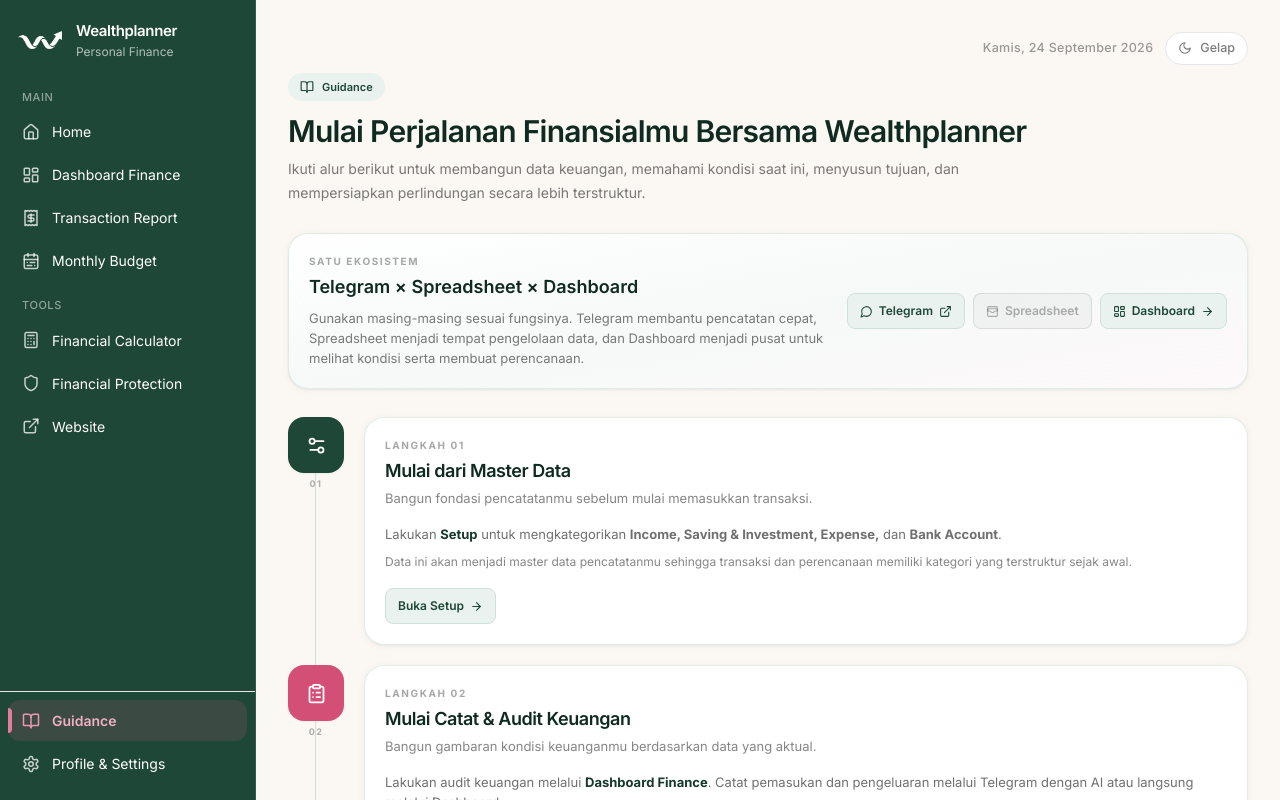
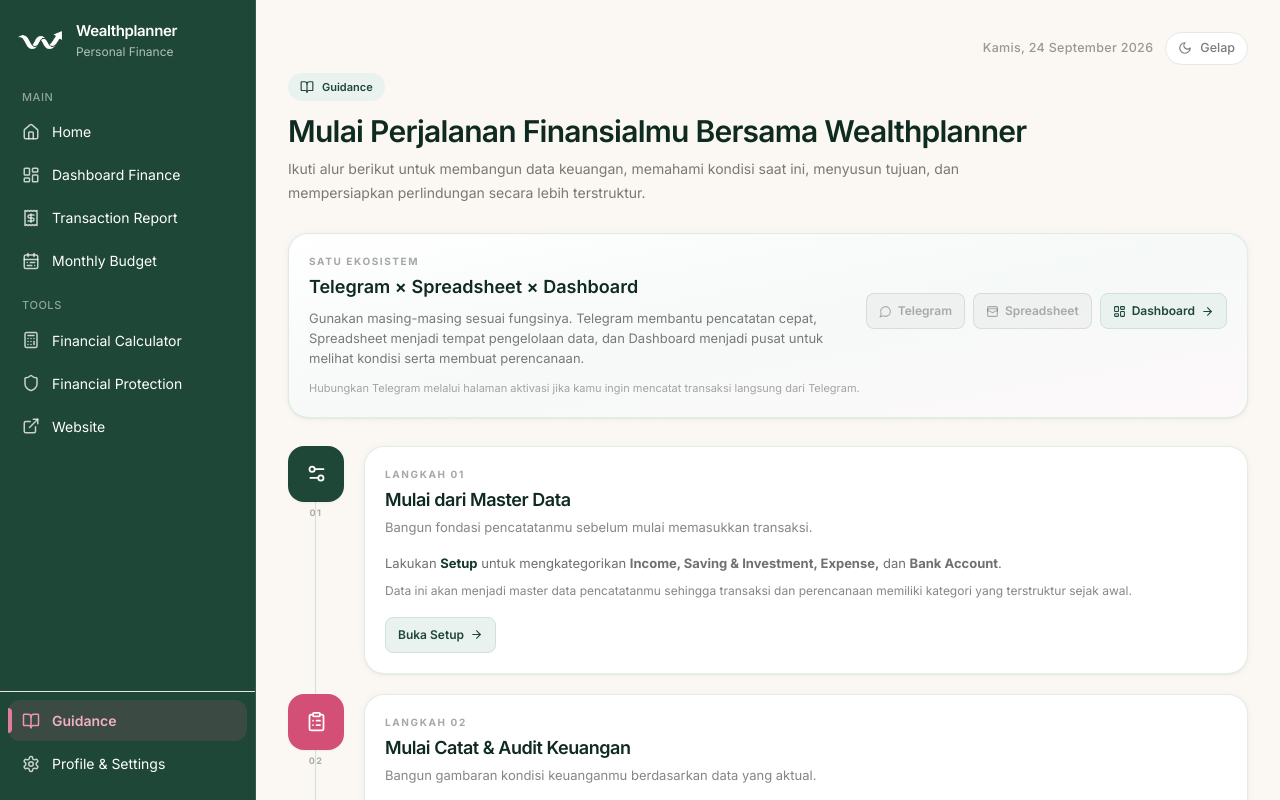
Before and after one commit to jasminework2023/personal-wealthplanner, a React (Vite) app: page /dashboard/guidance in a window 1280 px wide. Shown: the top 800 px of the page. Built offline with nearby package versions, Linux system fonts and the light colour scheme; no server answers; the HTML template or start-up script is replaced by a standard one.

Commit message:
Update Guidance.tsx

```diff
--- a/src/pages/Guidance.tsx
+++ b/src/pages/Guidance.tsx
@@ -19,7 +19,6 @@ import { useNavigate } from "react-router-dom";
 import { Card } from "../components/Card";
 import { getStoredToken } from "../lib/useFinanceData";
 
-const telegramUrl = (import.meta.env.VITE_TELEGRAM_URL || "").trim();
 
 function FeatureButton({
   children,
@@ -105,6 +104,7 @@ function StepCopy({ children }: { children: ReactNode }) {
 
 export function Guidance() {
   const [spreadsheetUrl, setSpreadsheetUrl] = useState("");
+  const [telegramUrl, setTelegramUrl] = useState("");
 
   useEffect(() => {
     const token = getStoredToken();
@@ -112,6 +112,14 @@ export function Guidance() {
     fetch(`${API_BASE}/setup?token=${encodeURIComponent(token)}`)
       .then(async (res) => (res.ok ? res.json() : null))
       .then((data) => setSpreadsheetUrl(data?.spreadsheetUrl || ""))
+      .catch(() => undefined);
+    fetch(`${API_BASE}/telegram-link`, {
+      method: "POST",
+      headers: { "Content-Type": "application/json" },
+      body: JSON.stringify({ token }),
+    })
+      .then(async (res) => (res.ok ? res.json() : null))
+      .then((data) => setTelegramUrl(data?.telegramUrl || ""))
       .catch(() => undefined);
   }, []);
 
@@ -149,7 +157,7 @@ export function Guidance() {
           </div>
         </div>
         {!telegramUrl && (
-          <p className="mt-3 text-[11px] text-charcoal/40">Link Telegram dapat diatur melalui environment variable <span className="font-semibold">VITE_TELEGRAM_URL</span>.</p>
+          <p className="mt-3 text-[11px] text-charcoal/40">Hubungkan Telegram melalui halaman aktivasi jika kamu ingin mencatat transaksi langsung dari Telegram.</p>
         )}
       </Card>
 
```
